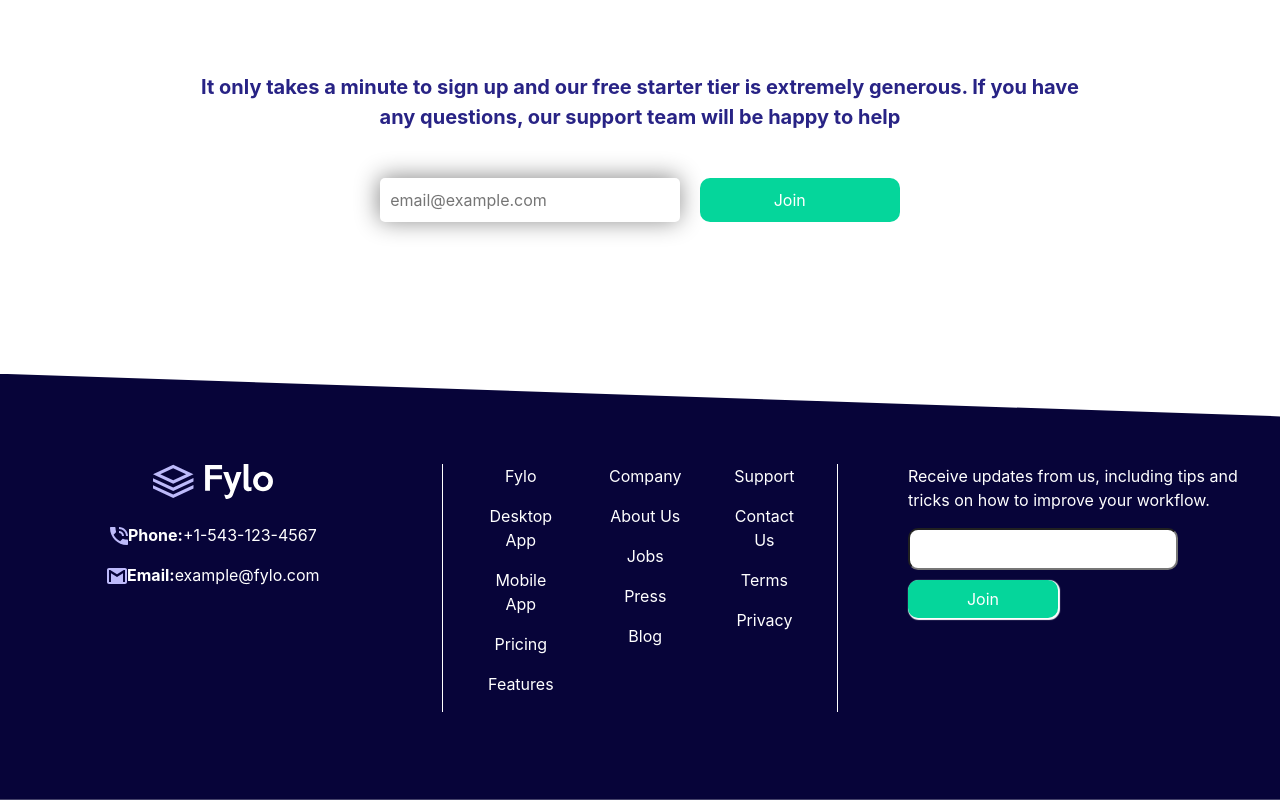
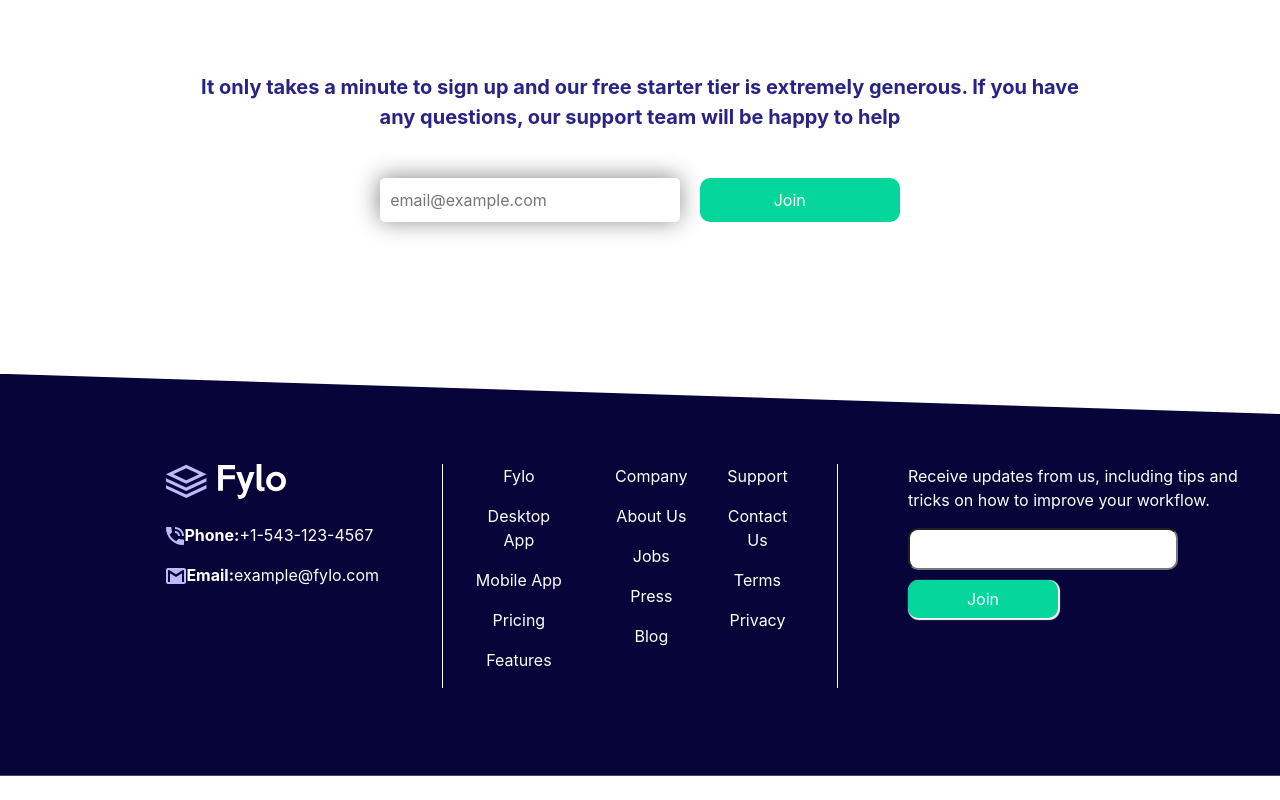
Before and after one commit to Mlg29/Fylo, a plain HTML site: page index.html in a window 1280 px wide. Shown: the part 1378-2178 px from the top of the page. After the commit the page ends 2154 px from the top, so only its background shows below. Drawn offline with nearby package versions, Linux system fonts and the light colour scheme.

Commit message:
Update index.html

```diff
--- a/index.html
+++ b/index.html
@@ -114,13 +114,13 @@
     <footer>
             <div class="container-fluid">
                     <div class="row fol">
-                        <div class="col-md-4" style="text-align: center; margin-bottom: 30px;">
+                        <div class="col-md-4" style="text-align: left; margin-bottom: 30px; padding-left: 13%;">
                                 <img src="images/logo.svg"><br><br>
                                 <p><img src="images/icon-phone.svg"><b>Phone:</b>+1-543-123-4567</p>
                                 <p><img src="images/icon-email.svg"><b>Email:</b>example@fylo.com</p>
                         </div>
                         <div class="col-md-4 footin">
-                                <div  class="bord" style="padding-left: 40px; border-left: 1px solid white; margin-right: 30px;">
+                                <div  class="bord" style="padding-left: 30px; border-left: 1px solid white; margin-right: 30px;">
                                                 <p>Fylo</p>
                                                 <p>Desktop App</p>
                                                 <p>Mobile App</p>
@@ -134,7 +134,7 @@
                                                 <p>Press</p>
                                                 <p>Blog</p>
                                             </div>
-                                            <div class="bard" style="padding-right: 40px; border-right: 1px solid white; margin-left: 50px;">
+                                            <div class="bard" style="padding-right: 40px; border-right: 1px solid white; margin-left: 30px;">
                                                 <p>Support</p>
                                                 <p>Contact Us</p>
                                                 <p>Terms</p>
```
